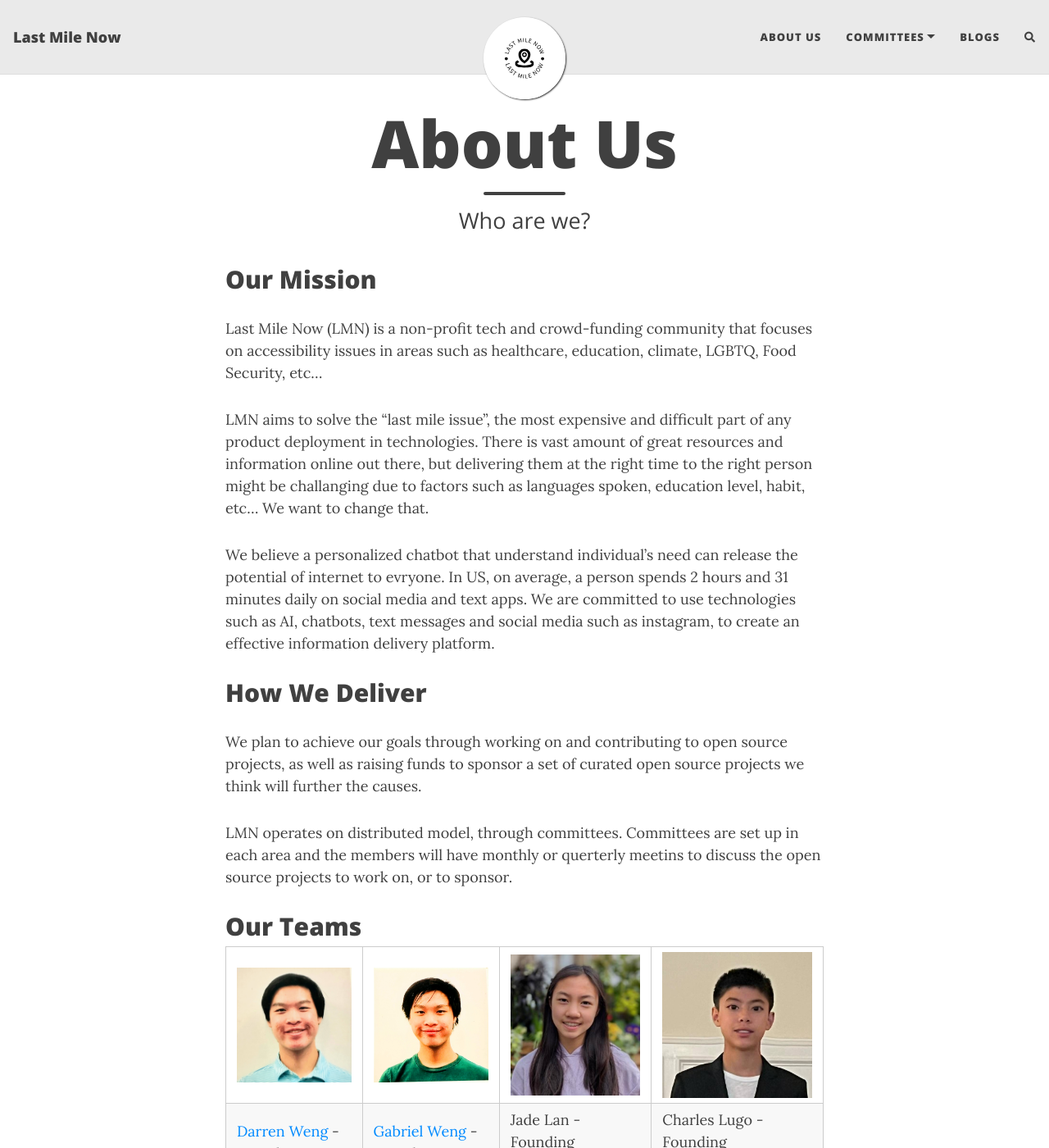
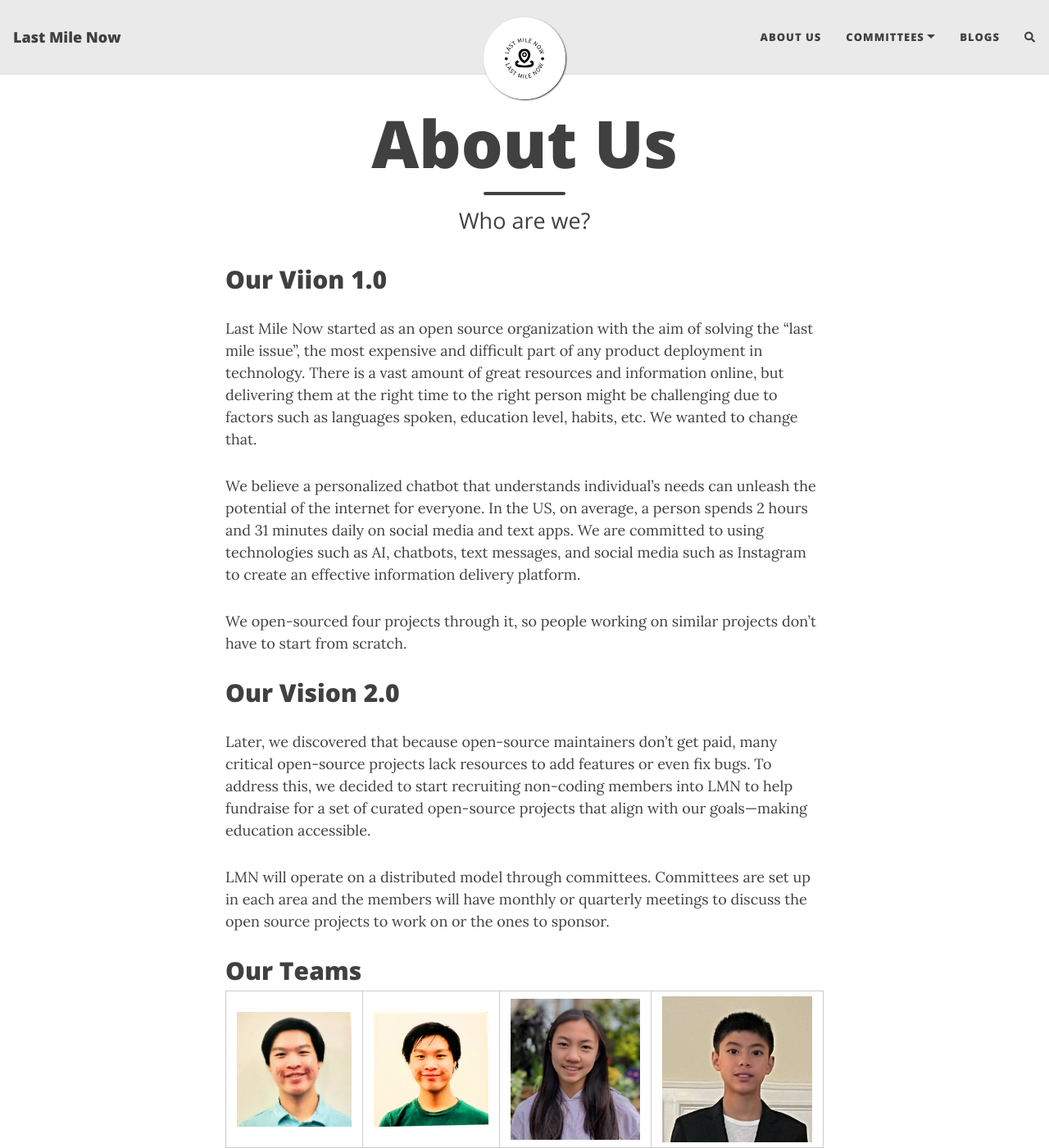
Before and after one commit to LastMileNow/lastmilenow.github.io, a Jekyll site: the page built from about.md, in a window 1280 px wide and 1400 px high. Shown: the whole window at 82% size. Built offline with Jekyll 4.4.1, drawn with Linux system fonts in a browser that asks for light colours; nearby versions of some CDN libraries; comment, search, counter and statistics services are not loaded.

Commit message:
vision 2.0

```diff
--- a/about.md
+++ b/about.md
@@ -4,20 +4,20 @@
 subtitle: Who are we?
 ---
 
+## Our Viion 1.0
 
-## Our Mission
+Last Mile Now started as an open source organization with the aim of solving the “last mile issue”, the most expensive and difficult part of any product deployment in technology. There is a vast amount of great resources and information online, but delivering them at the right time to the right person might be challenging due to factors such as languages spoken, education level, habits, etc. We wanted to change that.
 
-Last Mile Now (LMN) is a non-profit tech and crowd-funding community that focuses on accessibility issues in areas such as healthcare, education, climate, LGBTQ, Food Security, etc...
+We believe a personalized chatbot that understands individual's needs can unleash the potential of the internet for everyone. In the US, on average, a person spends 2 hours and 31 minutes daily on social media and text apps. We are committed to using technologies such as AI, chatbots, text messages, and social media such as Instagram to create an effective information delivery platform.
 
-LMN aims to solve the “last mile issue”, the most expensive and difficult part of any product deployment in technologies. There is vast amount of great resources and information online out there, but delivering them at the right time to the right person might be challanging due to factors such as languages spoken, education level, habit, etc...  We want to change that.
+We open-sourced four projects through it, so people working on similar projects don’t have to start from scratch.
 
-We believe a personalized chatbot that understand individual's need can release the potential of internet to evryone. In US, on average, a person spends 2 hours and 31 minutes daily on social media and text apps. We are committed to use technologies such as AI, chatbots, text messages and social media such as instagram, to create an effective information delivery platform.
+## Our Vision 2.0
 
-## How We Deliver
+Later, we discovered that because open-source maintainers don’t get paid, many critical open-source projects lack resources to add features or even fix bugs. To address this, we decided to start recruiting non-coding members into LMN to help fundraise for a set of curated open-source projects that align with our goals—making education accessible.
 
-We plan to achieve our goals through working on and contributing to open source projects, as well as raising funds to sponsor a set of curated open source projects we think will further the causes.
+LMN will operate on a distributed model through committees. Committees are set up in each area and the members will have monthly or quarterly meetings to discuss the open source projects to work on or the ones to sponsor.
 
-LMN operates on distributed model, through committees. Committees are set up in each area and the members will have monthly or querterly meetins to discuss the open source projects to work on, or to sponsor.
 
 ## Our Teams
 
```
Also changed, not shown: _posts/2023-06-15-committee.md (added, +22 -0 lines), assets/img/committees_logo.jpg (added).
